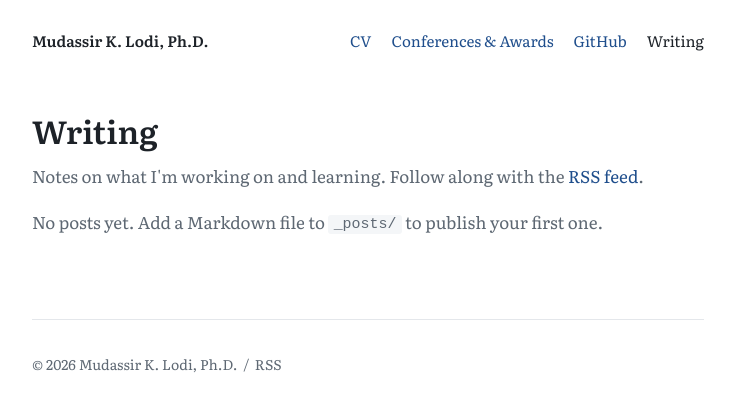
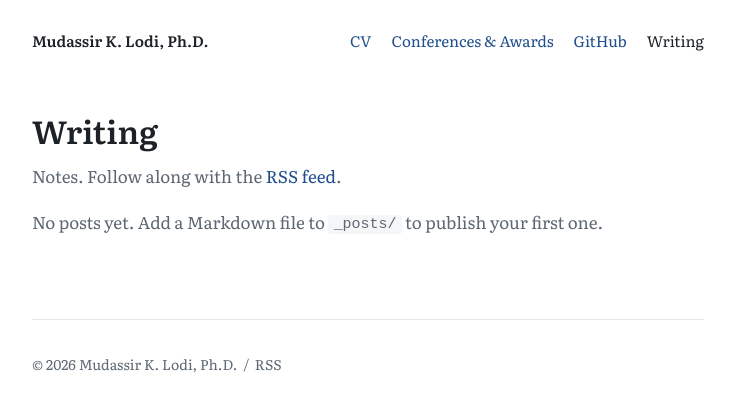
Before and after one commit to mklodi1/mklodi1.github.io, a Jekyll site: the page built from writing/index.html, in a window 1280 px wide. Shown: the top 412 px of the page, without its empty margins (272-1007 px from the left). Built offline with Jekyll 4.4.1, drawn with Linux system fonts in a browser that asks for light colours.

Commit message:
Update index.html

```diff
--- a/writing/index.html
+++ b/writing/index.html
@@ -5,7 +5,7 @@ permalink: /writing/
 ---
 <section class="wrap writing-index">
   <h1>Writing</h1>
-  <p class="muted">Notes on what I'm working on and learning. Follow along with the <a href="{{ '/feed.xml' | relative_url }}">RSS feed</a>.</p>
+  <p class="muted">Notes. Follow along with the <a href="{{ '/feed.xml' | relative_url }}">RSS feed</a>.</p>
 
   {% assign by_year = site.posts | group_by_exp: "p", "p.date | date: '%Y'" %}
   {% for year in by_year %}
```
